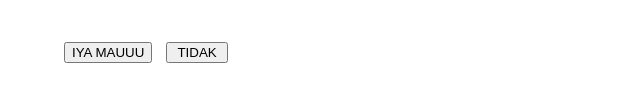
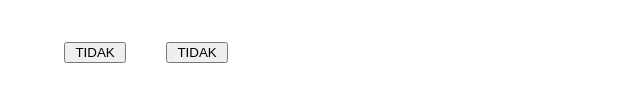
Before and after one commit to shhiirroo/aya.github.io, a plain HTML site: page index.html in a window 1280 px wide. Shown: the part 428-530 px from the top of the page, 0-640 px from the left. Drawn offline with Linux system fonts and the light colour scheme.

Commit message:
Update index.html

```diff
--- a/index.html
+++ b/index.html
@@ -38,9 +38,7 @@ function f()
 <h1 style="#">Mauga Maafin Yim?</h1>
 <div id="By" style="position:absolute; left:64px; top:470px; width:210px;
 height:210px;">
-<form method="post" action="pesan.html">
-    <button type="submit">IYA MAUUU</button>
-</form>
+<input type="button" value=" TIDAK " onClick="f1()" />
 </div>
 <div ID="Bn" style="position:absolute; left:166px; top:470px; width:210px; height:210px;">
 <input type="button" value=" TIDAK " onMouseOver="f()" />
```
